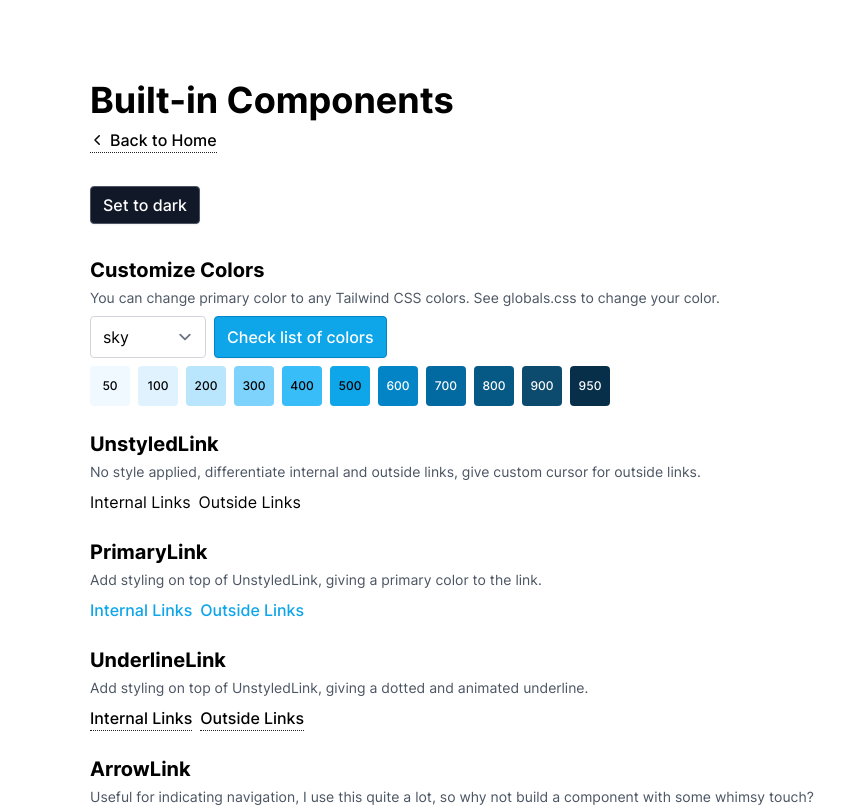
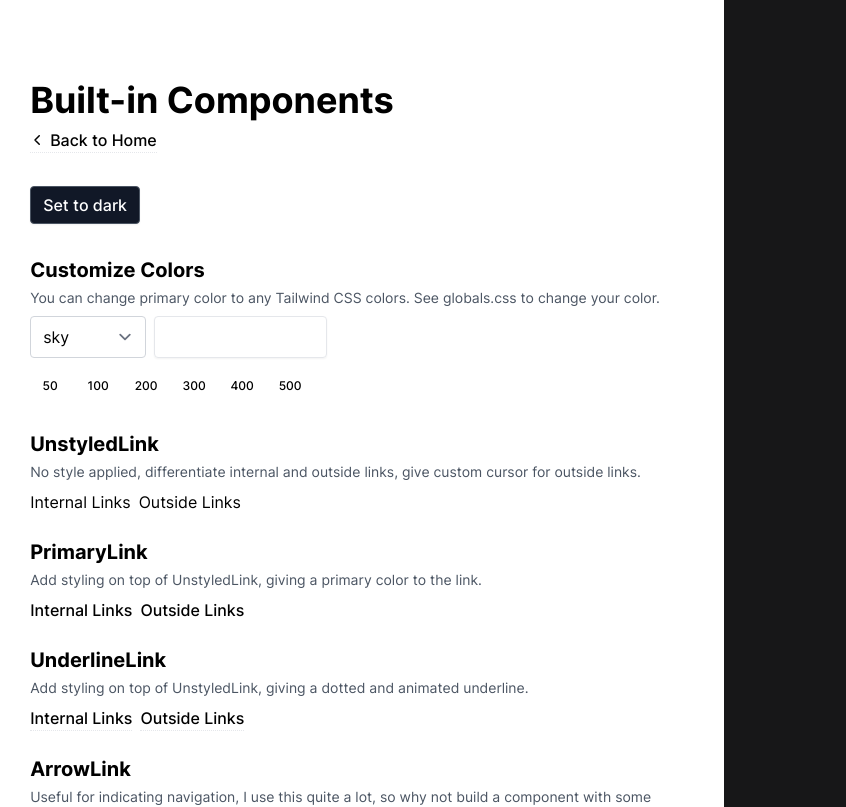
Before and after one commit to mrevanzak/Portofolio-3.0, a Next.js app: page /components in a window 1280 px wide. Shown: the top 807 px of the page, without its empty margins (0-846 px from the left). Built offline with nearby package versions, Linux system fonts and the light colour scheme.

Commit message:
feat: color config

```diff
--- a/src/pages/_app.tsx
+++ b/src/pages/_app.tsx
@@ -1,8 +1,6 @@
 import { AppProps } from 'next/app';
 
 import '@/styles/globals.css';
-// !STARTERCONF This is for demo purposes, remove @/styles/colors.css import immediately
-import '@/styles/colors.css';
 
 /**
  * !STARTERCONF info
--- a/src/styles/globals.css
+++ b/src/styles/globals.css
@@ -4,27 +4,12 @@
 
 :root {
   /* #region  /**=========== Primary Color =========== */
-  /* !STARTERCONF Customize these variable, copy and paste from /styles/colors.css for list of colors */
-  --tw-color-primary-50: 240 249 255;
-  --tw-color-primary-100: 224 242 254;
-  --tw-color-primary-200: 186 230 253;
-  --tw-color-primary-300: 125 211 252;
-  --tw-color-primary-400: 56 189 248;
-  --tw-color-primary-500: 14 165 233;
-  --tw-color-primary-600: 2 132 199;
-  --tw-color-primary-700: 3 105 161;
-  --tw-color-primary-800: 7 89 133;
-  --tw-color-primary-900: 12 74 110;
-  --color-primary-50: rgb(var(--tw-color-primary-50)); /* #f0f9ff */
-  --color-primary-100: rgb(var(--tw-color-primary-100)); /* #e0f2fe */
-  --color-primary-200: rgb(var(--tw-color-primary-200)); /* #bae6fd */
-  --color-primary-300: rgb(var(--tw-color-primary-300)); /* #7dd3fc */
-  --color-primary-400: rgb(var(--tw-color-primary-400)); /* #38bdf8 */
-  --color-primary-500: rgb(var(--tw-color-primary-500)); /* #0ea5e9 */
-  --color-primary-600: rgb(var(--tw-color-primary-600)); /* #0284c7 */
-  --color-primary-700: rgb(var(--tw-color-primary-700)); /* #0369a1 */
-  --color-primary-800: rgb(var(--tw-color-primary-800)); /* #075985 */
-  --color-primary-900: rgb(var(--tw-color-primary-900)); /* #0c4a6e */
+  --tw-color-primary: 23 23 24;
+  --tw-color-secondary: 238 226 208;
+  --tw-color-accent: 186 143 76;
+  --color-primary: rgb(var(--tw-color-primary)); /* #171718 */
+  --color-secondary: rgb(var(--tw-color-secondary)); /* #eee2d0 */
+  --color-accent: rgb(var(--tw-color-accent)); /* #ba8f4c */
   /* #endregion  /**======== Primary Color =========== */
 }
 
@@ -45,6 +30,9 @@
     cursor: url('/images/new-tab.png') 10 10, pointer;
   }
 
+  body {
+    @apply bg-primary text-secondary flex;
+  }
   /* #region  /**=========== Typography =========== */
   .h0 {
     @apply font-primary text-3xl font-bold md:text-5xl;
--- a/tailwind.config.ts
+++ b/tailwind.config.ts
@@ -9,21 +9,9 @@ export default {
         primary: ['Inter', ...defaultTheme.fontFamily.sans],
       },
       colors: {
-        primary: {
-          // Customize it on globals.css :root
-          50: 'rgb(var(--tw-color-primary-50) / <alpha-value>)',
-          100: 'rgb(var(--tw-color-primary-100) / <alpha-value>)',
-          200: 'rgb(var(--tw-color-primary-200) / <alpha-value>)',
-          300: 'rgb(var(--tw-color-primary-300) / <alpha-value>)',
-          400: 'rgb(var(--tw-color-primary-400) / <alpha-value>)',
-          500: 'rgb(var(--tw-color-primary-500) / <alpha-value>)',
-          600: 'rgb(var(--tw-color-primary-600) / <alpha-value>)',
-          700: 'rgb(var(--tw-color-primary-700) / <alpha-value>)',
-          800: 'rgb(var(--tw-color-primary-800) / <alpha-value>)',
-          900: 'rgb(var(--tw-color-primary-900) / <alpha-value>)',
-          950: 'rgb(var(--tw-color-primary-950) / <alpha-value>)',
-        },
-        dark: '#222222',
+        primary: 'rgb(var(--tw-color-primary) / <alpha-value>)',
+        secondary: 'rgb(var(--tw-color-secondary) / <alpha-value>)',
+        accent: 'rgb(var(--tw-color-accent) / <alpha-value>)',
       },
       keyframes: {
         flicker: {
```
